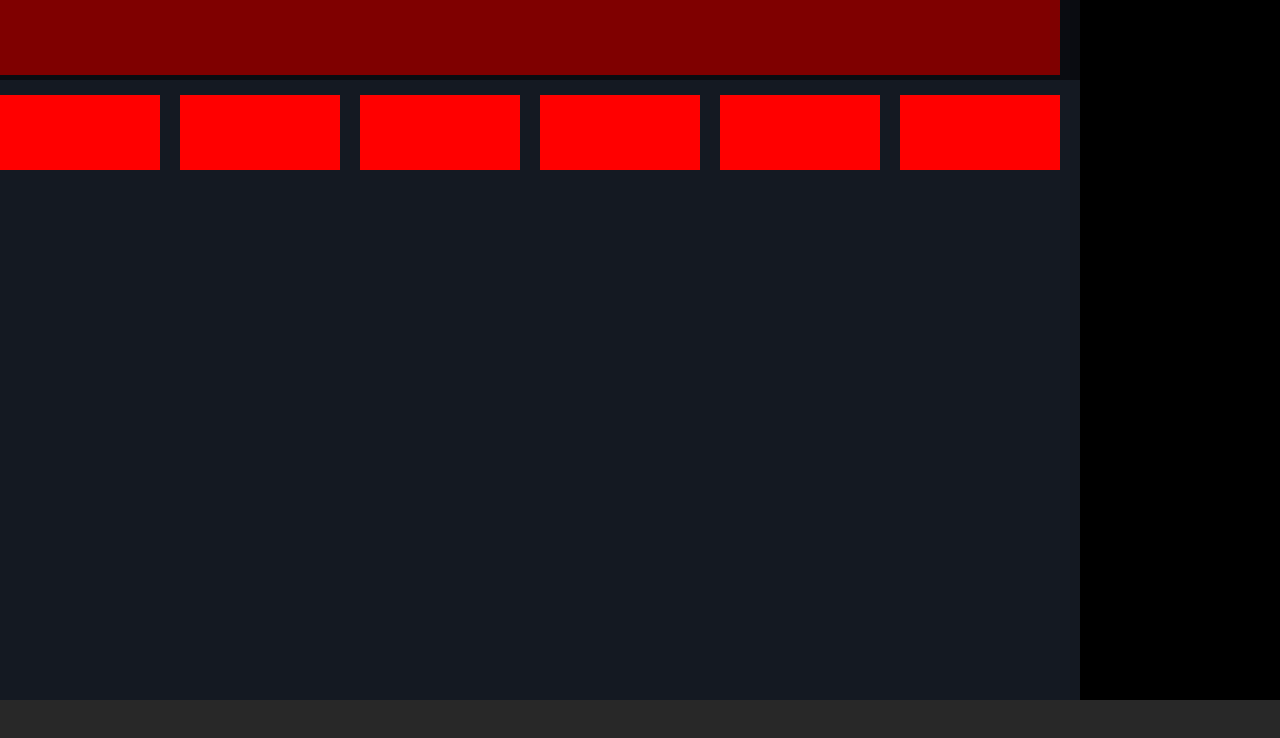
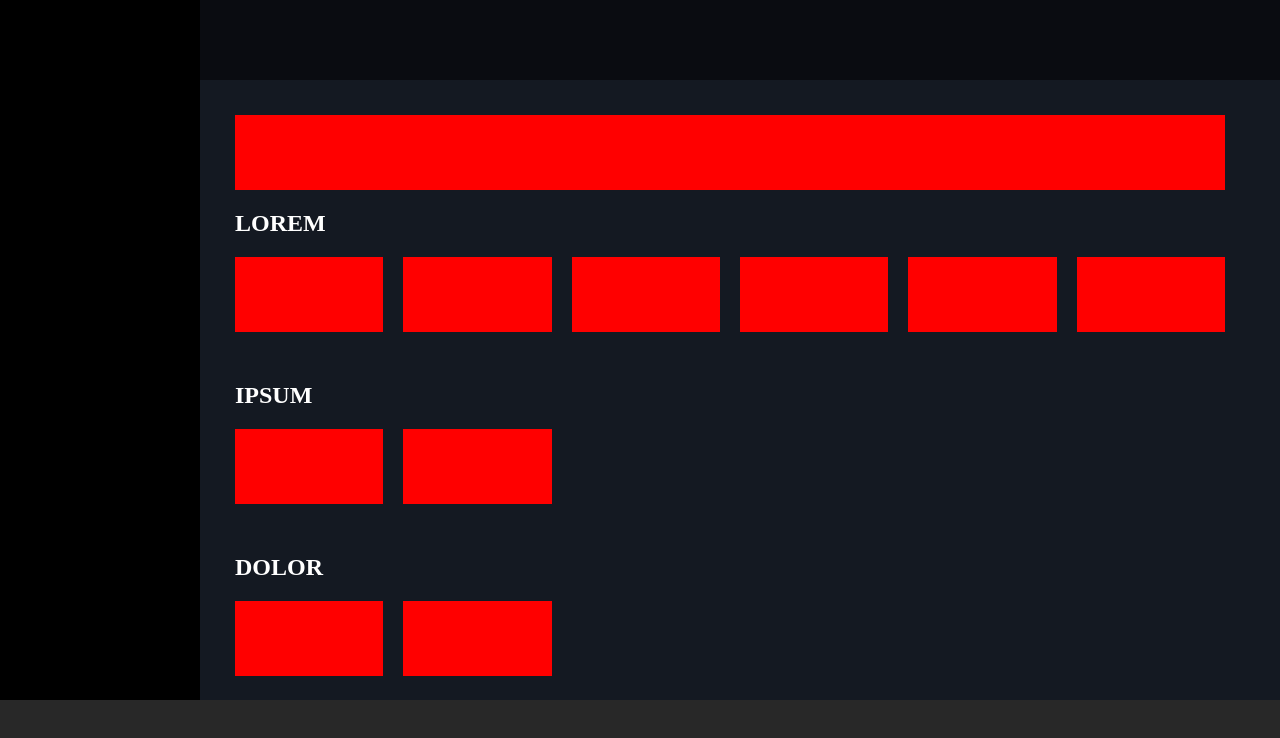
Before and after one commit to pietrostraneo/html-css-spotifyweb, a plain HTML site: page index.html in a window 1280 px wide. Drawn offline with Linux system fonts and the light colour scheme.

Commit message:
Updated music library content

```diff
--- a/css/style.css
+++ b/css/style.css
@@ -39,6 +39,7 @@
 
 .content{
     width: calc(100vw - 200px);
+    overflow-y: auto;
 }
 
 header{
@@ -64,6 +65,10 @@ header{
     gap: 20px;
 }
 
+.margin-y-50{
+    margin-top: 50px;
+}
+
 /* COLUMNS */
 
 .col100{
@@ -73,3 +78,14 @@ header{
 .col16{
     width: calc(100% / 6 - 20px);
 }
+
+/* MUSIC LIBRARY */
+
+.library{
+    margin-top: 80px;
+    padding: 35px;
+}
+
+h2{
+    color: white;
+}
--- a/index.html
+++ b/index.html
@@ -15,6 +15,8 @@
 
         <div class="ui-content">
 
+            <div id="sidebar"></div>
+
             <div class="content">
 
                 <header>
@@ -28,6 +30,9 @@
                         <div class="row dflex wrap gap20">
 
                             <div class="col100 bgred height75"></div>
+                            <div class="col100">
+                                <h2>LOREM</h2>
+                            </div>
                             <div class="col16 bgred height75"></div>
                             <div class="col16 bgred height75"></div>
                             <div class="col16 bgred height75"></div>
@@ -37,14 +42,25 @@
 
                         </div>
 
+                        <div class="row dflex wrap gap20 margin-y-50">
+
+                            <div class="col100"><h2>IPSUM</h2></div>
+                            <div class="col16 bgred height75"></div>
+                            <div class="col16 bgred height75"></div>
+
+                        </div>
+
+                        <div class="row dflex wrap gap20 margin-y-50">
+
+                            <div class="col100"><h2>DOLOR</h2></div>
+                            <div class="col16 bgred height75"></div>
+                            <div class="col16 bgred height75"></div>
+
+                        </div>
+
                     </div>
 
                 </div>
-
-            </div>
-
-
-            <div id="sidebar">
 
             </div>
 
```
